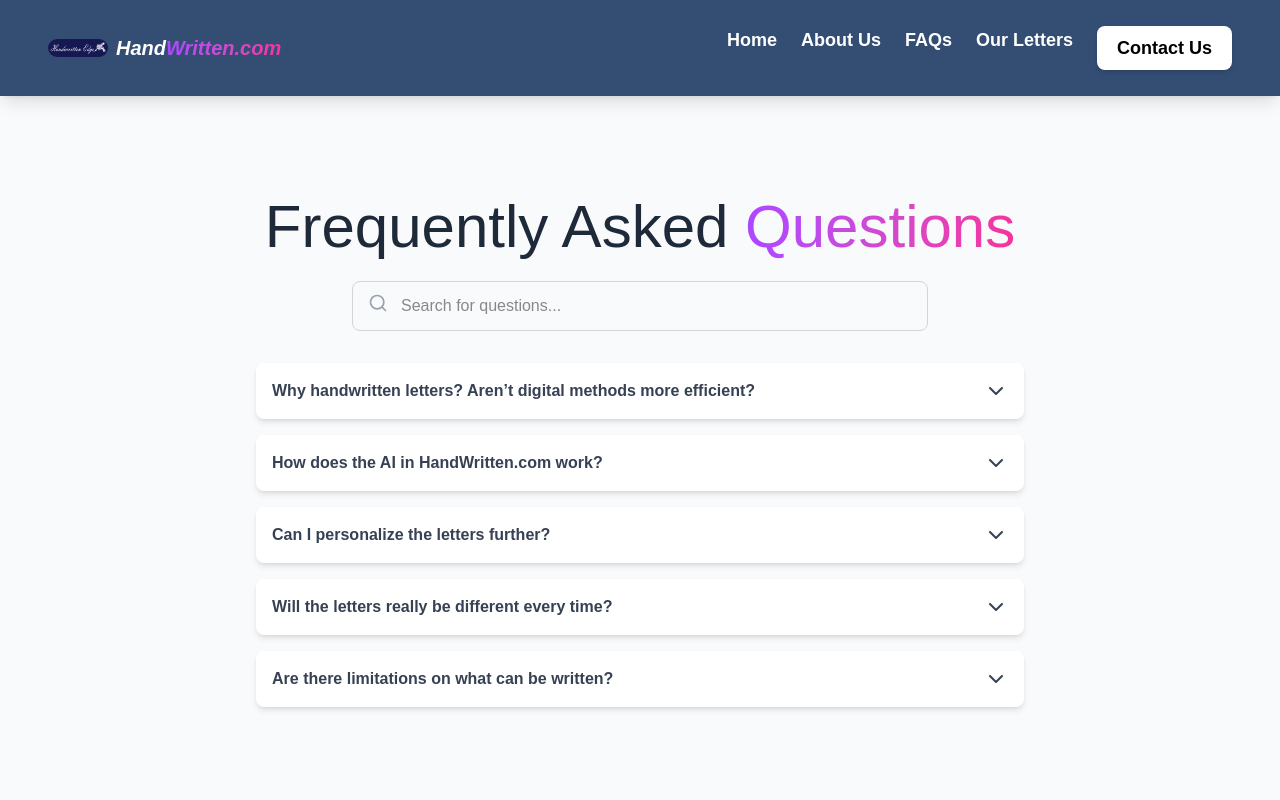
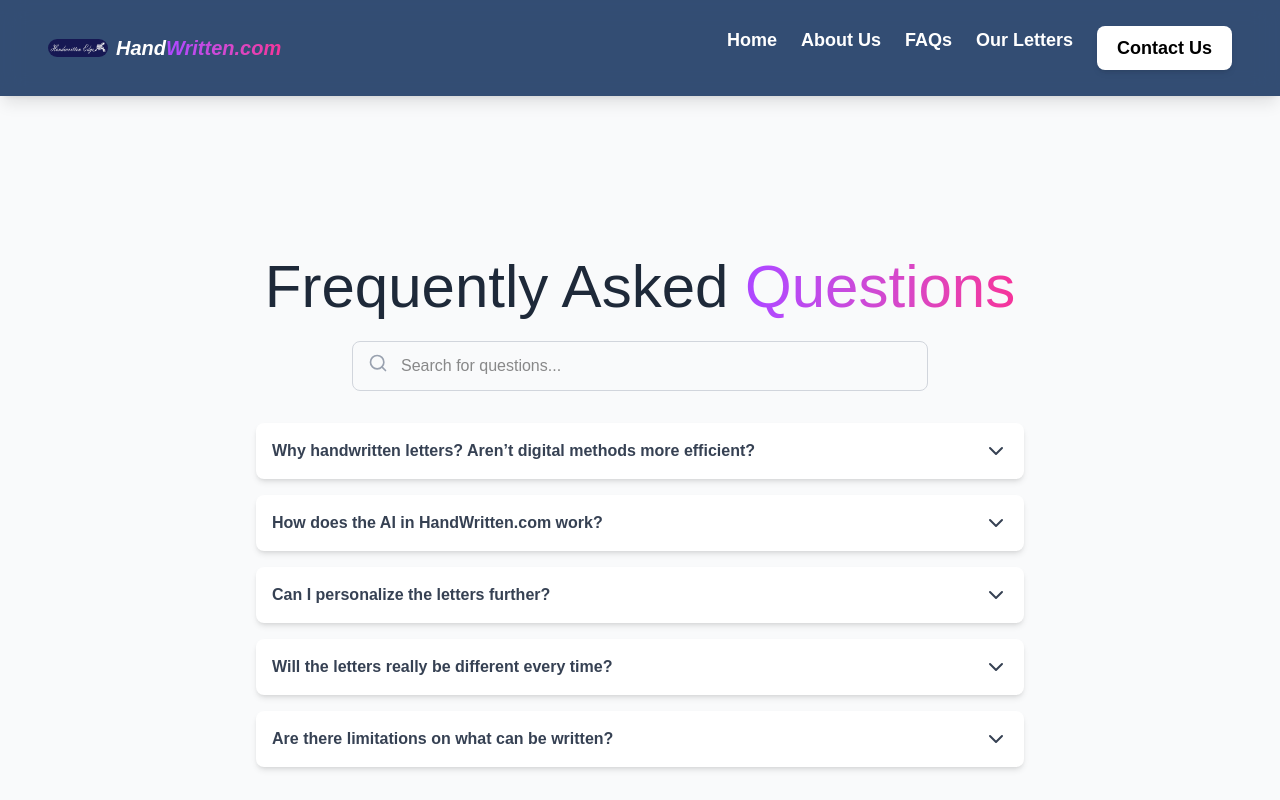
Before and after one commit to adnanfrd/HandWritten_Edge, a Next.js app: page /faqs in a window 1280 px wide. Shown: the top 800 px of the page. Built offline with nearby package versions, Linux system fonts and the light colour scheme; a web font is replaced by a local one.

Commit message:
height changes in faq

```diff
--- a/src/components/faqs/FAQSection.jsx
+++ b/src/components/faqs/FAQSection.jsx
@@ -27,7 +27,7 @@ const FAQSection = () => {
   );
 
   return (
-    <section className="min-h-[115vh] flex flex-col items-center justify-center bg-gray-50 px-6 py-16">
+    <section className="min-h-[130vh] flex flex-col items-center justify-center bg-gray-50 px-6 py-16">
       {/* Header */}
       <motion.h1
         className={`${damion.className} text-3xl sm:text-6xl font-extrabold text-gray-800 mb-6 italic text-center`}
```
